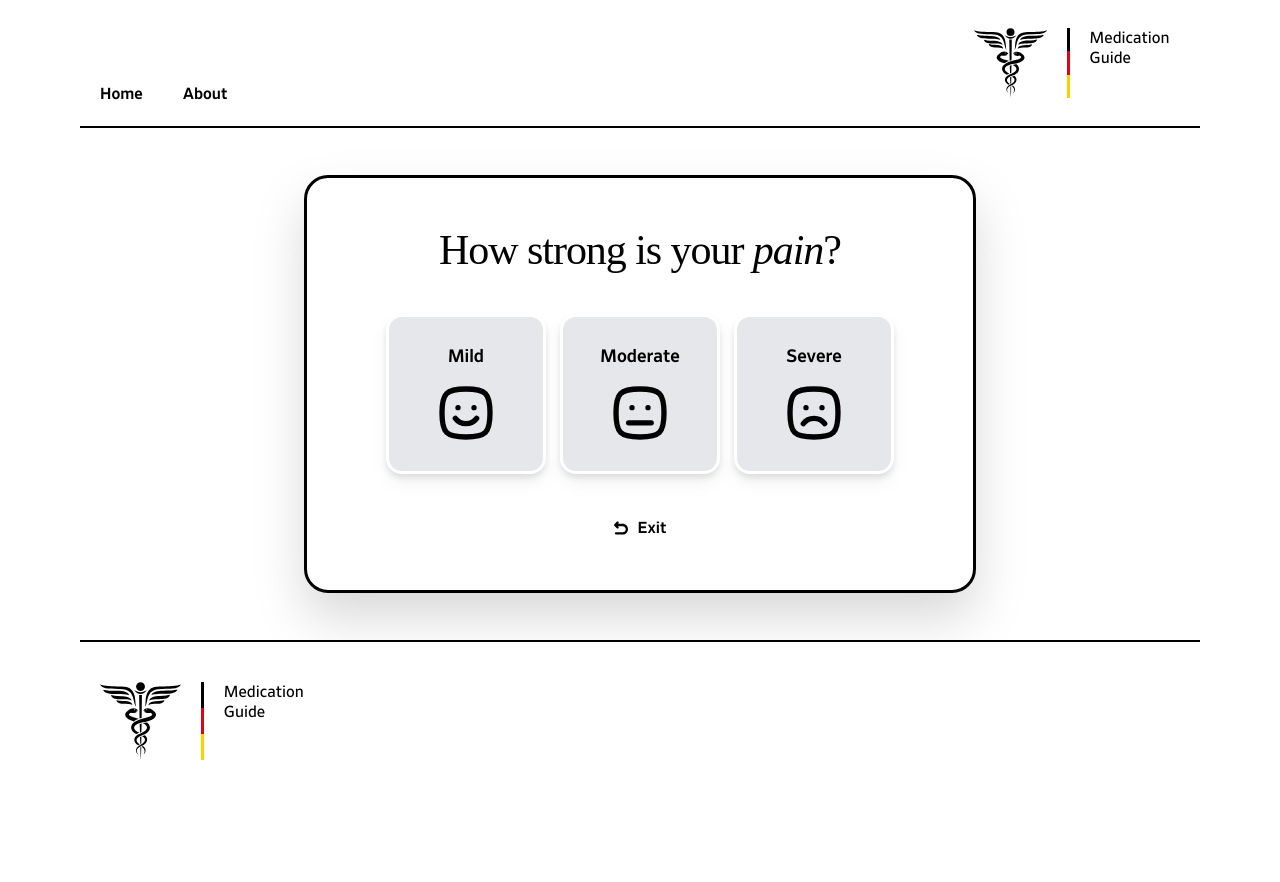
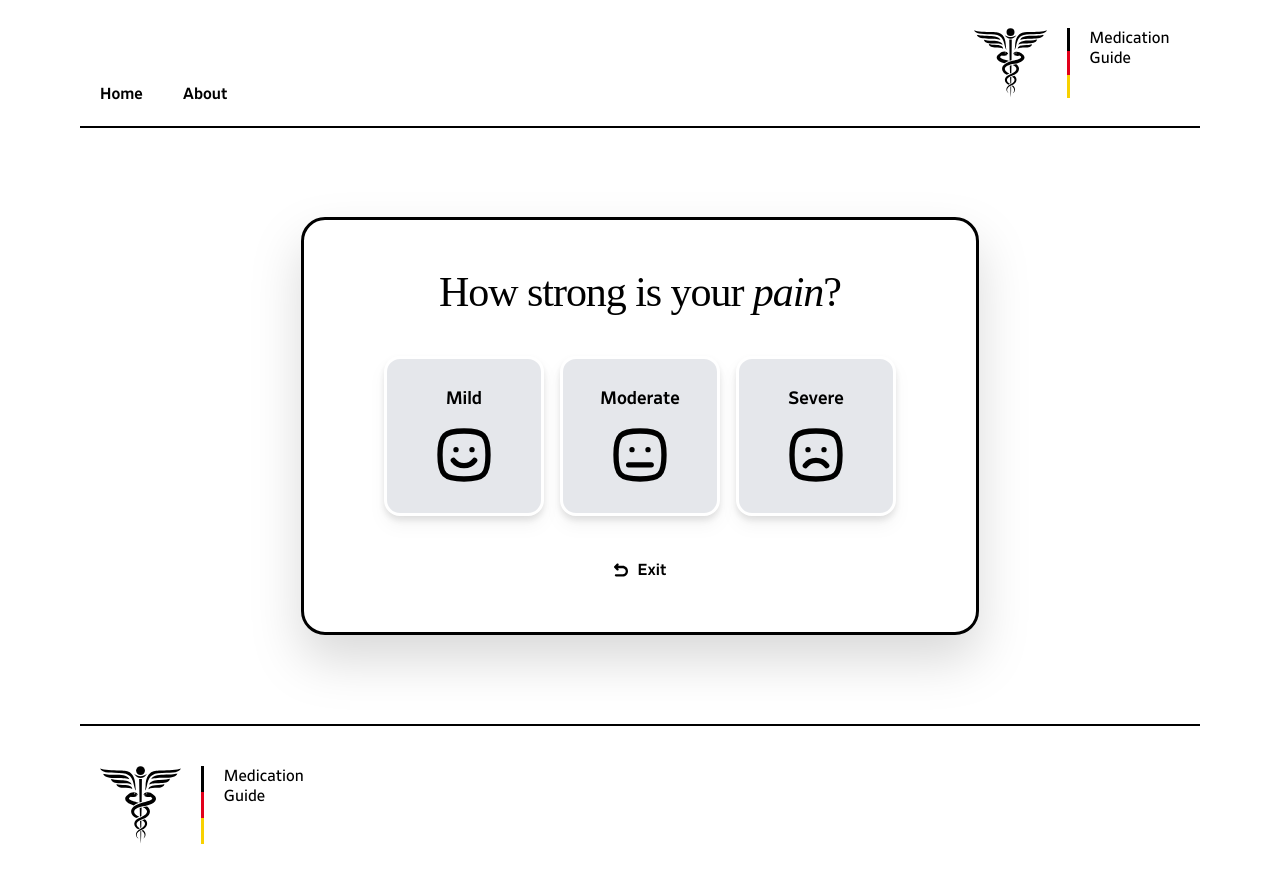
Before and after one commit to philipp-lampert/medicationguide, a SvelteKit app: page /interactive in a window 1280 px wide. Before the commit the page ends 800 px from the top, so only its background shows below. Built offline with nearby package versions, Linux system fonts and the light colour scheme.

Commit message:
Improve mobile layout of interactive guide

```diff
--- a/src/routes/about/+page.svelte
+++ b/src/routes/about/+page.svelte
@@ -70,11 +70,17 @@
 				This project was created by Philipp Lampert, final-year medical student from Germany, in
 				collaboration with senior doctors from Berlin's Charité university hospital. For more
 				information about myself, you can visit my
-				<a class="text-link group" href="https://www.researchgate.net/profile/Philipp-Lampert"
+				<a
+					class="text-link group"
+					href="https://www.researchgate.net/profile/Philipp-Lampert"
+					target="_blank"
 					>ResearchGate <SlidingBottomBorder />
 				</a>
 				and
-				<a class="text-link group" href="www.linkedin.com/in/philipp-lampert-84aabb1b3"
+				<a
+					class="text-link group"
+					href="https://www.linkedin.com/in/philipp-lampert-84aabb1b3"
+					target="_blank"
 					>LinkedIn<SlidingBottomBorder />
 				</a> profiles.
 			</p>
--- a/src/routes/interactive/+page.svelte
+++ b/src/routes/interactive/+page.svelte
@@ -4,6 +4,7 @@
 	import none from '$lib/assets/icons/buttons/none.svg';
 	import turnAround from '$lib/assets/icons/buttons/arrow-turn-around.svg';
 	import { fly } from 'svelte/transition';
+	import { quartInOut } from 'svelte/easing';
 	import { questions } from './questions';
 	import { capitalizeFirstLetter } from '$lib/utils';
 	import { medicationInfo } from './medication-info';
@@ -183,17 +184,17 @@
 	<title>Interactive Medication Guide</title>
 </svelte:head>
 
-<div class="container my-16 flex h-full flex-col items-center justify-center">
+<div class="container my-12 flex min-h-[500px] flex-col items-center justify-center">
 	{#each questions as question, index (index)}
 		{#if index === currentIndex}
 			<form
-				class="absolute mx-3 flex flex-col items-center justify-center gap-6 rounded-3xl border-2 border-black bg-white px-8 py-8 text-center drop-shadow-2xl sm:mx-12 sm:max-w-2xl md:gap-10 md:border-3 md:px-20 md:py-12"
-				in:fly={{ y: 750 * direction, duration: 1000 }}
-				out:fly={{ y: -750 * direction, duration: 1000 }}
+				class="absolute mx-3 flex flex-col items-center justify-center gap-6 rounded-3xl border-2 border-black bg-white px-8 py-8 text-center drop-shadow-2xl sm:mx-6 sm:max-w-4xl md:gap-10 md:border-3 md:px-20 md:py-12"
+				in:fly={{ y: 750 * direction, duration: 1250, easing: quartInOut }}
+				out:fly={{ y: -750 * direction, duration: 1250, easing: quartInOut }}
 				onsubmit={nextQuestion}
 			>
 				<div class="flex flex-col gap-2">
-					<p class="font-times text-3xl tracking-tight sm:text-4.5xl">
+					<h1 class="font-times text-3xl leading-8 tracking-tight sm:text-4xl md:text-4.5xl">
 						{#each question.text as part}
 							{#if typeof part === 'string'}
 								{part}
@@ -201,7 +202,7 @@
 								<span class:italic={part.italic}>{part.content}</span>
 							{/if}
 						{/each}
-					</p>
+					</h1>
 					{#if questions[currentIndex].type === 'multiple-choice'}
 						<span class="text-lg italic">Select all that apply.</span>
 					{/if}
@@ -216,11 +217,11 @@
 							type="button"
 							onclick={() => answerSelection(answer)}
 							class="
-											flex h-36 w-36 flex-col items-center justify-center gap-2.5 rounded-2xl border-3 border-white
+											flex h-32 w-32 flex-col items-center justify-center gap-2.5 rounded-2xl border-3 border-white
 											bg-gray-200 font-medium text-black drop-shadow-lg transition-all
 											duration-300 hover:border-black hover:bg-white
-											hover:drop-shadow-xl sm:h-40 sm:w-40
-											sm:text-lg
+											hover:drop-shadow-xl sm:h-36 sm:w-36 sm:text-lg lg:h-40
+											lg:w-40
 											{question.answers.length === 3 && index === 2 ? 'col-span-2 sm:col-auto' : ''}
 									"
 							class:selected={questions[currentIndex].type === 'single-choice'
@@ -291,7 +292,10 @@
 		{/if}
 	{/each}
 	{#if currentIndex === questions.length}
-		<div class="flex flex-col items-center gap-12" in:fly={{ y: 750 * direction, duration: 1000 }}>
+		<div
+			class="flex flex-col items-center gap-12"
+			in:fly={{ y: 750 * direction, duration: 1250, easing: quartInOut }}
+		>
 			<h1 class="h1 italic">Results</h1>
 			<div class="grid grid-cols-1 gap-4 md:grid-cols-2 md:gap-6 lg:grid-cols-4">
 				{#each Object.entries(calculatePercentages()).sort(([, percentageA], [, percentageB]) => percentageB - percentageA) as [medication, percentage]}
```
